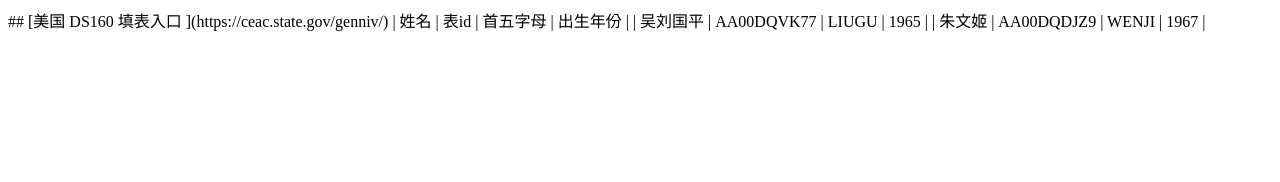
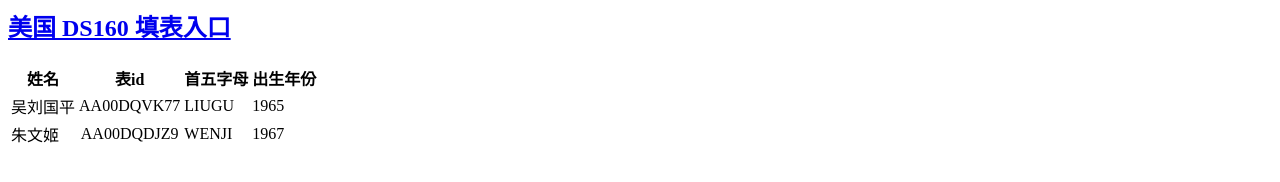
Before and after one commit to family-tool/family-tool.github.io, a plain HTML site: page index.html in a window 1280 px wide. Drawn offline with Linux system fonts and the light colour scheme.

Commit message:
Update index.html

```diff
--- a/index.html
+++ b/index.html
@@ -1,5 +1,25 @@
-## [美国 DS160 填表入口 ](https://ceac.state.gov/genniv/)
-
-| 姓名 | 表id    | 首五字母 | 出生年份 |
-| 吴刘国平 | AA00DQVK77 | LIUGU | 1965 |
-| 朱文姬 | AA00DQDJZ9 | WENJI | 1967 |
+<h2 id="-ds160-https-ceac-state-gov-genniv-"><a href="https://ceac.state.gov/genniv/">美国 DS160 填表入口 </a></h2>
+<table>
+<thead>
+<tr>
+<th>姓名</th>
+<th style="text-align:center">表id</th>
+<th>首五字母</th>
+<th>出生年份</th>
+</tr>
+</thead>
+<tbody>
+<tr>
+<td>吴刘国平</td>
+<td style="text-align:center">AA00DQVK77</td>
+<td>LIUGU</td>
+<td>1965</td>
+</tr>
+<tr>
+<td>朱文姬</td>
+<td style="text-align:center">AA00DQDJZ9</td>
+<td>WENJI</td>
+<td>1967</td>
+</tr>
+</tbody>
+</table>
```
